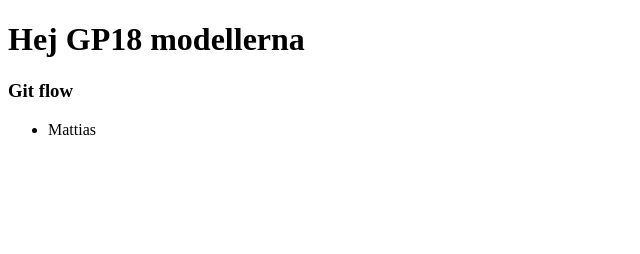
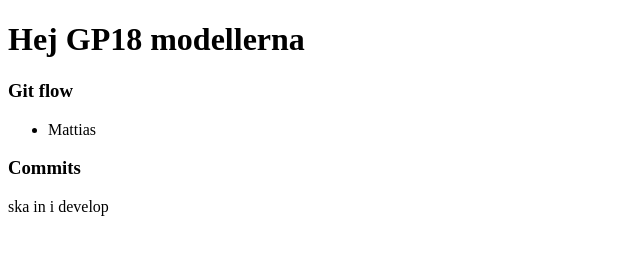
Before and after one commit to petterssonm/gitBasics, a plain HTML site: page index.html in a window 1280 px wide. Shown: the whole page, without its empty margins (0-640 px from the left). Drawn offline with Linux system fonts and the light colour scheme.

Commit message:
Update index

```diff
--- a/index.html
+++ b/index.html
@@ -13,5 +13,8 @@
     <ul>
       <li>Mattias</li>
     </ul>
+
+    <h3>Commits</h3>
+    <p>ska in i develop</p>
 </body>
 </html>
```
